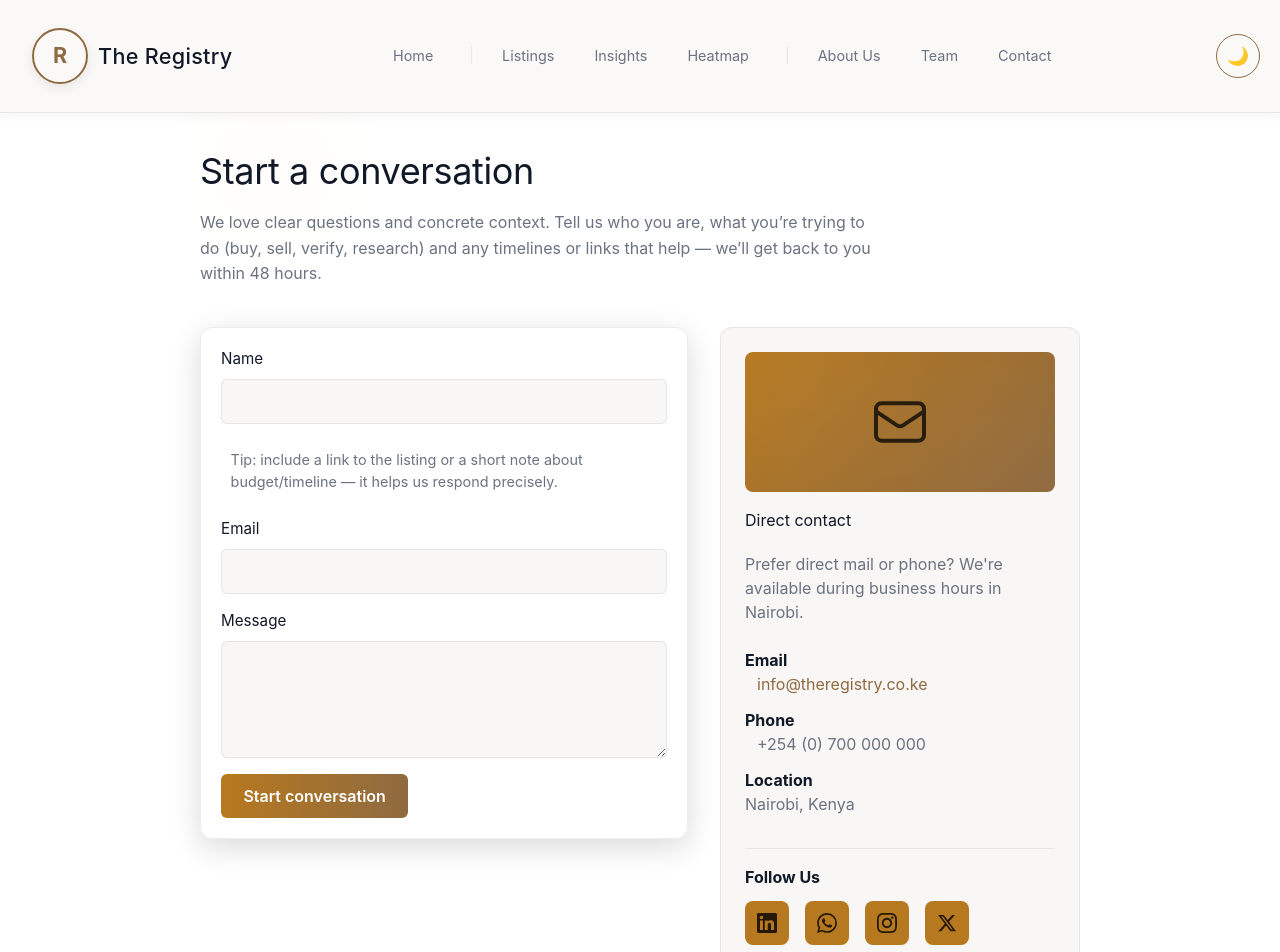
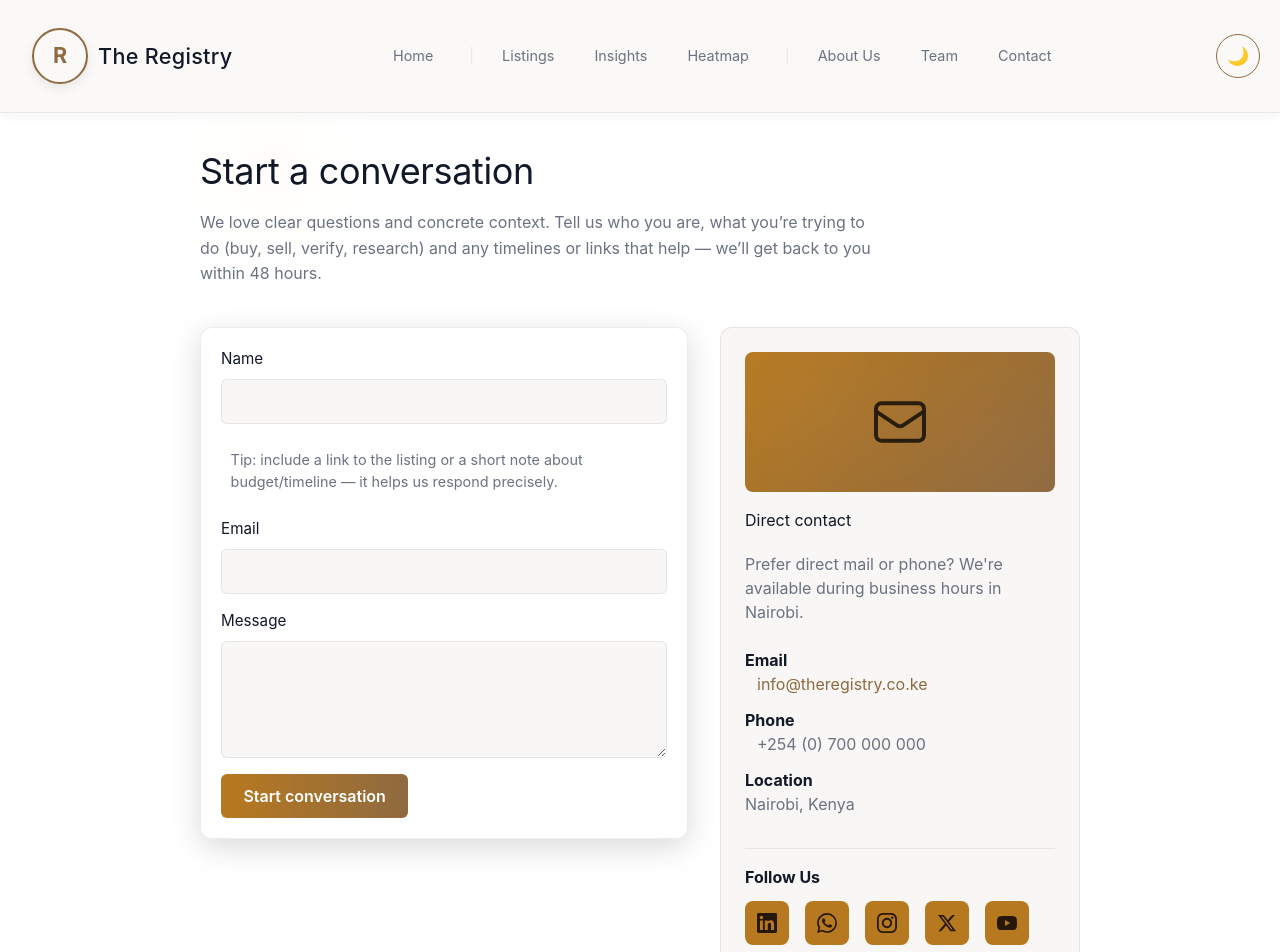
Before and after one commit to RonKG/verity-site, a Next.js app: page /contact in a window 1280 px wide. Shown: the top 952 px of the page. Built offline with nearby package versions, Linux system fonts and the light colour scheme.

Commit message:
feat(contact): add YouTube social link and align form/card boxes

```diff
--- a/pages/contact.js
+++ b/pages/contact.js
@@ -55,6 +55,7 @@
           display: "grid",
           gridTemplateColumns: "1fr 360px",
           gap: "2rem",
+          alignItems: "start"
         }}>
           <style jsx>{`
             @media (max-width: 768px) {
@@ -379,6 +380,37 @@
                     <path d="M18.244 2.25h3.308l-7.227 8.26 8.502 11.24H16.17l-5.214-6.817L4.99 21.75H1.68l7.73-8.835L1.254 2.25H8.08l4.713 6.231zm-1.161 17.52h1.833L7.084 4.126H5.117z"/>
                   </svg>
                 </a>
+
+                {/* YouTube */}
+                <a
+                  href="https://youtube.com/@theregistry"
+                  target="_blank"
+                  rel="noopener noreferrer"
+                  aria-label="YouTube"
+                  style={{
+                    display: 'flex',
+                    alignItems: 'center',
+                    justifyContent: 'center',
+                    width: '44px',
+                    height: '44px',
+                    background: 'var(--theme-accent)',
+                    borderRadius: '8px',
+                    transition: 'all 0.2s ease',
+                    textDecoration: 'none'
+                  }}
+                  onMouseOver={(e) => {
+                    e.currentTarget.style.transform = 'translateY(-2px)';
+                    e.currentTarget.style.boxShadow = '0 4px 12px rgba(0,0,0,0.2)';
+                  }}
+                  onMouseOut={(e) => {
+                    e.currentTarget.style.transform = 'translateY(0)';
+                    e.currentTarget.style.boxShadow = 'none';
+                  }}
+                >
+                  <svg width="20" height="20" viewBox="0 0 24 24" fill="rgba(0,0,0,0.8)">
+                    <path d="M23.498 6.186a3.016 3.016 0 0 0-2.122-2.136C19.505 3.545 12 3.545 12 3.545s-7.505 0-9.377.505A3.017 3.017 0 0 0 .502 6.186C0 8.07 0 12 0 12s0 3.93.502 5.814a3.016 3.016 0 0 0 2.122 2.136c1.871.505 9.376.505 9.376.505s7.505 0 9.377-.505a3.015 3.015 0 0 0 2.122-2.136C24 15.93 24 12 24 12s0-3.93-.502-5.814zM9.545 15.568V8.432L15.818 12l-6.273 3.568z"/>
+                  </svg>
+                </a>
               </div>
             </div>
           </aside>
```
